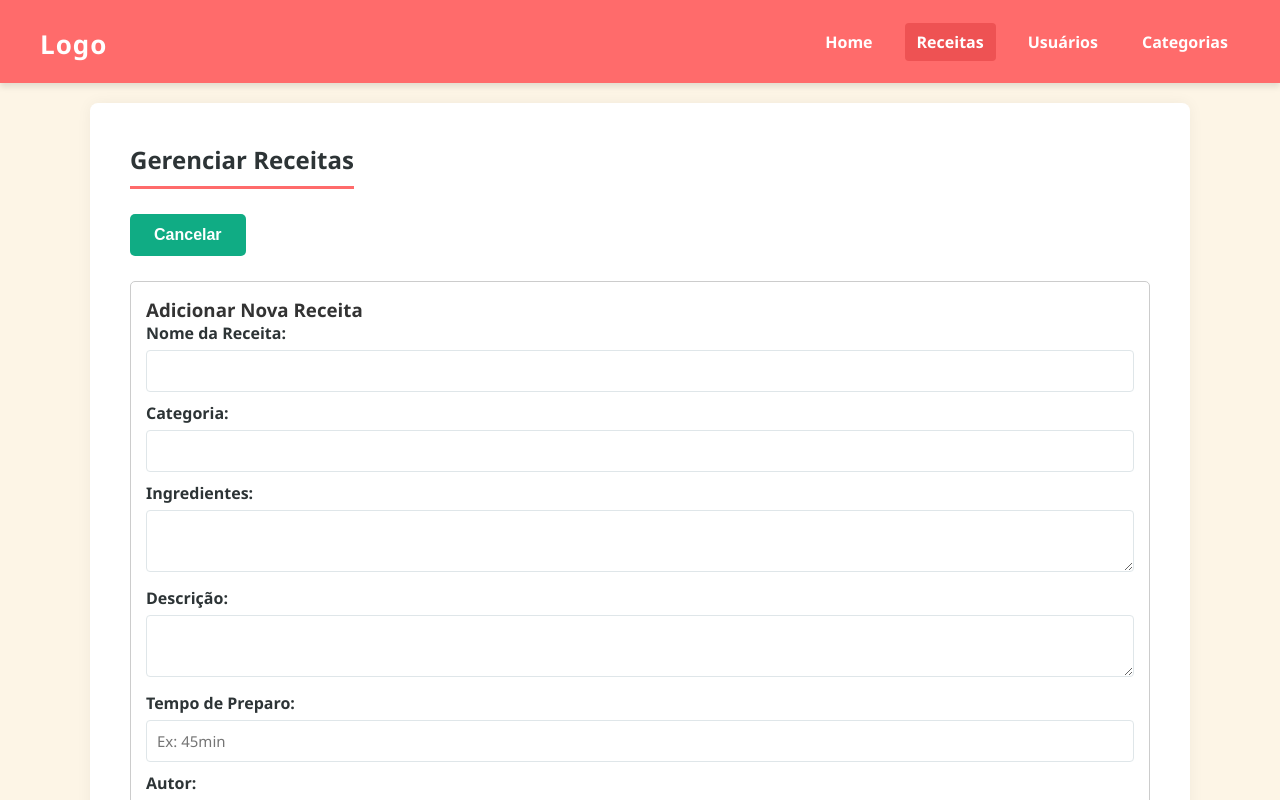
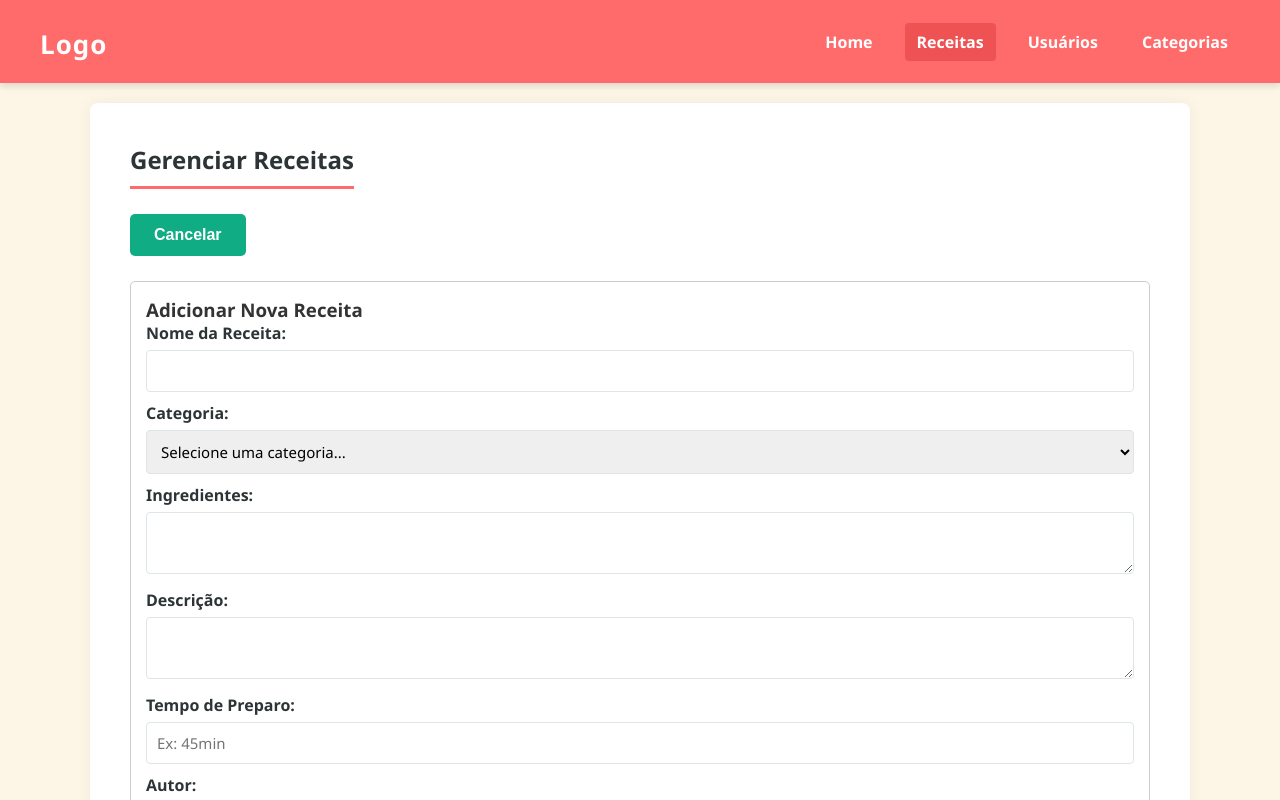
Before and after one commit to rafaeltpaulino/projeto-final-SPODWE2, a React (Create React App) app in the folder tudodebom/: page /receitas in a window 1280 px wide. Both pictures are taken after a click on the button "Nova Receita". Shown: the top 800 px of the page. Built offline with nearby package versions, Linux system fonts and the light colour scheme.

Commit message:
Implementação da página NotFound que lida com links inválidos e refatoração do componente TabelaReceitas, que altera como o usuário e a categoria são inseridos na entidade receita.

```diff
--- a/tudodebom/src/App.js
+++ b/tudodebom/src/App.js
@@ -7,7 +7,7 @@ import Rodape from "./components/Rodape";
 import TabelaUsuarios from "./components/TabelaUsuarios";
 import TabelaCategorias from "./components/TabelaCategorias";
 import axios from 'axios';
-
+import NotFound from "./components/NotFound";
 
 class App extends Component {
   state = {
@@ -109,7 +109,9 @@ class App extends Component {
             element={<TabelaReceitas receitas={this.state.receitas}
                                      adicionarReceita={this.handleAdicionarReceita}
                                      editarReceita={this.handleEditarReceita}
-                                     excluirReceita={this.handleExcluirReceita} />} />
+                                     excluirReceita={this.handleExcluirReceita}
+                                     categorias={this.state.categorias}
+                                     usuarios={this.state.usuarios} />} />
           <Route
             path="/usuarios"
             element={<TabelaUsuarios usuarios={this.state.usuarios}
@@ -122,6 +124,9 @@ class App extends Component {
                                        adicionarCategoria={this.handleAdicionarCategoria}
                                        editarCategoria={this.handleEditarCategoria}
                                        excluirCategoria={this.handleExcluirCategoria} />} />
+          <Route
+            path="*"
+            element={<NotFound />} />
         </Routes>
         <Rodape />
       </Router>
--- /dev/null
+++ b/tudodebom/src/components/NotFound.js
@@ -0,0 +1,19 @@
+import React from 'react';
+import { Link } from 'react-router-dom';
+
+const NotFound = () => {
+    return (
+        <div className='principal'>
+            <h2>
+                Erro 404. Página não encontada.
+            </h2>
+            <p>
+                <Link to='/'>
+                    Voltar a página inicial.
+                </Link>
+            </p>
+        </div>
+    )
+};
+
+export default NotFound;
--- a/tudodebom/src/components/TabelaReceitas.js
+++ b/tudodebom/src/components/TabelaReceitas.js
@@ -80,7 +80,14 @@ const Receitas = (props) => {
 
           <div style={{ marginBottom: "10px" }}>
             <label>Categoria: </label>
-            <input type="text" value={novaReceita.categoria} onChange={(e) => setNovaReceita({ ...novaReceita, categoria: e.target.value })} required />
+              <select value={novaReceita.categoria} onChange={(e) => setNovaReceita({...novaReceita, categoria: e.target.value})} required>
+              <option value="">Selecione uma categoria...</option>
+              {props.categorias.map((categoria) =>
+                <option value={categoria.nome}>
+                  {categoria.nome}
+                </option>
+              )}
+            </select>
           </div>
 
           <div style={{ marginBottom: "10px" }}>
@@ -102,10 +109,11 @@ const Receitas = (props) => {
             <label>Autor: </label>
             <select value={novaReceita.autor} onChange={(e) => setNovaReceita({ ...novaReceita, autor: e.target.value })} required>
               <option value="">Selecione um autor...</option>
-              <option value="Vinícius Tiago">Vinícius Tiago</option>
-              <option value="Amanda Jen">Amanda Jen</option>
-              <option value="Kethelyn Alves">Kethelyn Alves</option>
-              <option value="Rafael Teixeira">Rafael Teixeira</option>
+              {props.usuarios.map((usuario) =>
+                <option value={usuario.nome}>
+                  {usuario.nome}
+                </option>
+              )}
             </select>
           </div>
 
```
